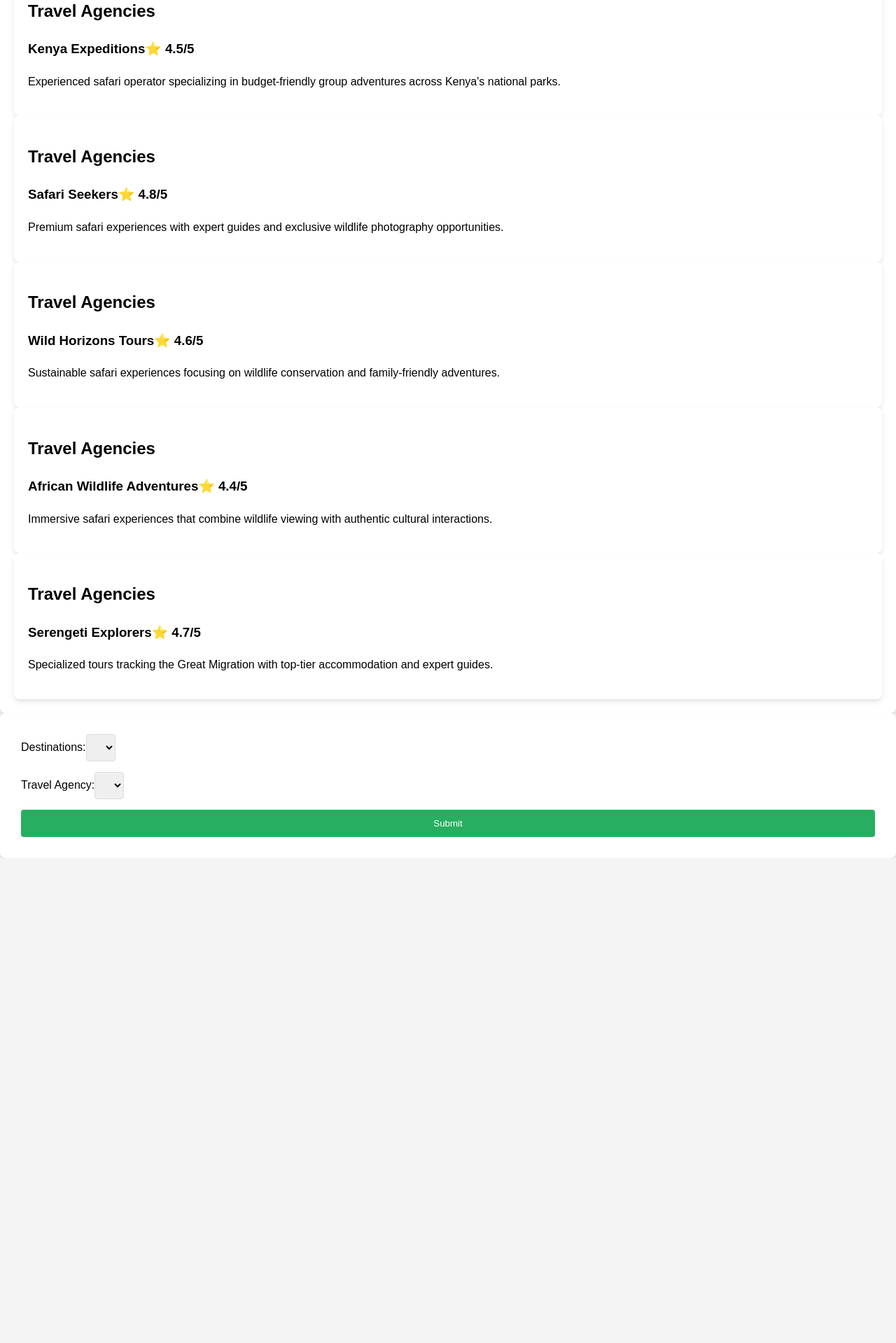
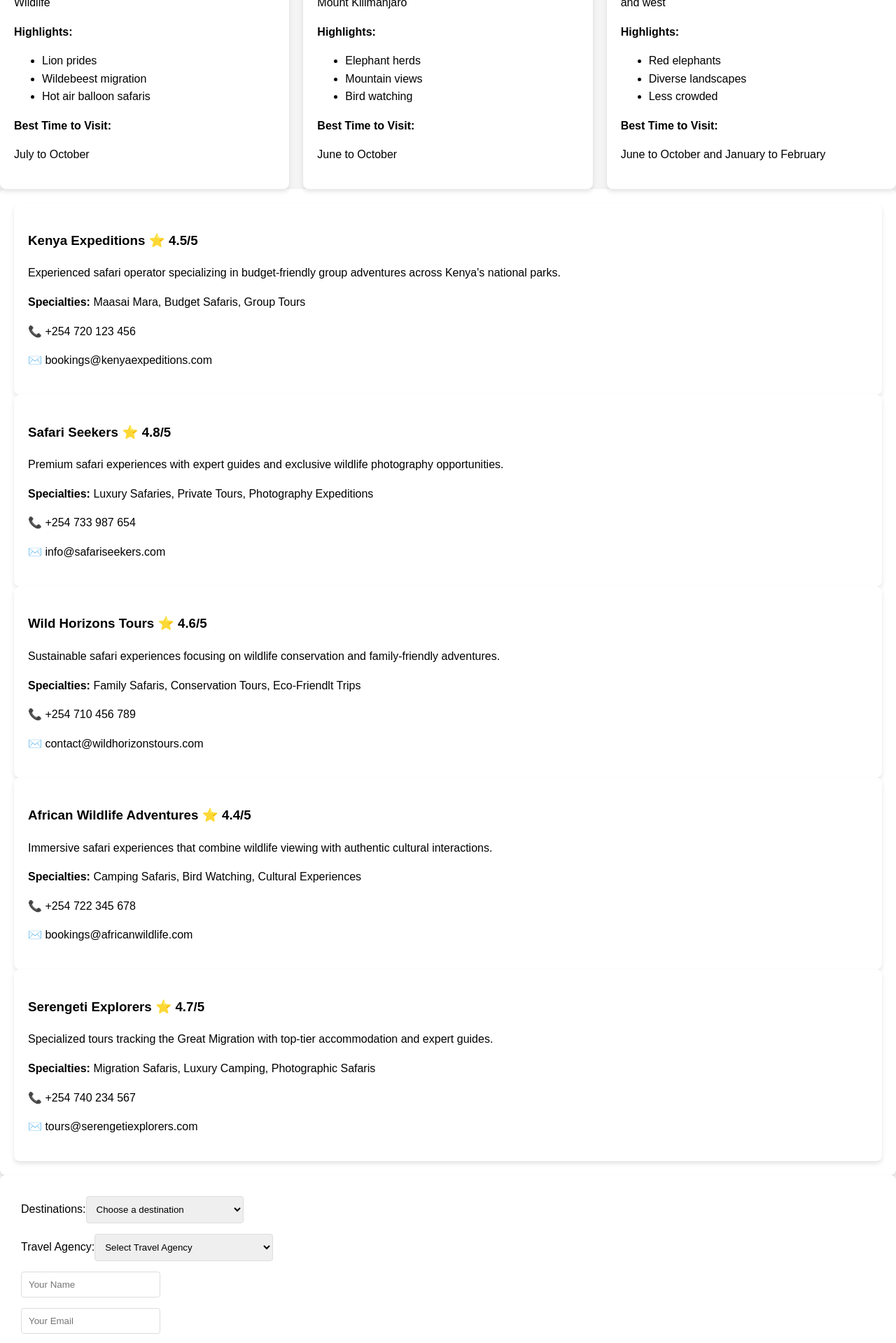
Before and after one commit to NyamburaMD/Duplicating-the-safari-webpage, a React (Create React App) app: page / in a window 1280 px wide. Shown: the part 620-2539 px from the top of the page at 70% size. Before the commit the page ends 1846 px from the top, so only its background shows below. Built offline with nearby package versions, Linux system fonts and the light colour scheme.

Commit message:
complete assignment

```diff
--- a/src/Components/Agency.js
+++ b/src/Components/Agency.js
@@ -1,47 +1,51 @@
 import React from "react";
 import AgencyCard from "./AgencyCard";
- const Agency = () => {
+
+
    const agencies = [
     {
-        name: ["Kenya Expeditions", "⭐ 4.5/5"],
+        name: "Kenya Expeditions  ⭐ 4.5/5",
         description: "Experienced safari operator specializing in budget-friendly group adventures across Kenya's national parks.",
-        specialties: ["Specialties", "Maasai Mara, Budget Safaris, Group Tours"],
+        specialties: "Maasai Mara, Budget Safaris, Group Tours",
         tel: "📞 +254 720 123 456",
         email: "✉️ bookings@kenyaexpeditions.com"
    },
 
    {
-    name: ["Safari Seekers", "⭐ 4.8/5"],
+    name: "Safari Seekers  ⭐ 4.8/5",
     description: "Premium safari experiences with expert guides and exclusive wildlife photography opportunities.",
-    specialties: ["Specialties:", "Luxury Safaries, Private Tours, Photography Expeditions"],
+    specialties: "Luxury Safaries, Private Tours, Photography Expeditions",
     tel:"📞 +254 733 987 654",
     email: "✉️ info@safariseekers.com"
     },
 
     {
-        name: ["Wild Horizons Tours", "⭐ 4.6/5"],
+        name: "Wild Horizons Tours  ⭐ 4.6/5",
         description: "Sustainable safari experiences focusing on wildlife conservation and family-friendly adventures.",
-        specialties: ["Specialties:", "Family Safaris, Conservation Tours, Eco-Friendlt Trips"],
+        specialties: "Family Safaris, Conservation Tours, Eco-Friendlt Trips",
         tel: "📞 +254 710 456 789",
         email: "✉️ contact@wildhorizonstours.com"
    },
 
    {
-    name: ["African Wildlife Adventures", "⭐ 4.4/5"],
+    name: "African Wildlife Adventures  ⭐ 4.4/5",
     description: "Immersive safari experiences that combine wildlife viewing with authentic cultural interactions.",
-    specialties: ["Specialties:", "Camping Safaris, Bird Watching, Cultural Experiences"],
+    specialties: "Camping Safaris, Bird Watching, Cultural Experiences",
     tel: "📞 +254 722 345 678",
     email: "✉️ bookings@africanwildlife.com"
     },
 
     {
-        name: ["Serengeti Explorers", "⭐ 4.7/5"],
+        name: "Serengeti Explorers  ⭐ 4.7/5",
         description: "Specialized tours tracking the Great Migration with top-tier accommodation and expert guides.",
-        specialties: ["Specialties:", "Migration Safaris, Luxury Camping, Photographic Safaris"],
+        specialties: "Migration Safaris, Luxury Camping, Photographic Safaris",
         tel: "📞 +254 740 234 567",
         email: "✉️ tours@serengetiexplorers.com"
    }
-] ;
+];
+
+export {agencies};
+const Agency = () => {
 
    return (
     <div className="agency-card">
--- a/src/Components/AgencyCard.js
+++ b/src/Components/AgencyCard.js
@@ -1,15 +1,16 @@
 import React from "react";
+import "../styles/App.css"
 
 const AgencyCard=({agency}) => {
     return (
         <div className="agency-card">
-            <div>
-                <h2>Travel Agencies</h2>
-            </div>
             <h3>{agency.name}</h3>
             <p>{agency.description}</p>
+            <p><strong>Specialties:</strong> {agency.specialties}</p>
+            <p>{agency.tel}</p>
+            <p>{agency.email}</p>
         </div>
     );
-}
+};
 
 export default AgencyCard;
--- a/src/Components/ContactForm.js
+++ b/src/Components/ContactForm.js
@@ -1,7 +1,8 @@
 //user interactivity, store values, handle submission
 // state
 import React, { useState } from "react";
-import Destinations from "./Destinations";
+import {destinations} from "./Destinations";
+import {agencies} from "./Agency";
 
 const ContactForm = () => {
     const [formData, setFormData] =  useState({
@@ -13,12 +14,15 @@ const ContactForm = () => {
     });
     const handleChange = (event) => {
         const {name,value} = event.target;
-        setFormData({formData,[name]:value});
+        setFormData({...formData, [name]: value});
     };
 
 const handleSubmit = (event) => {
     event.preventDefault();
-    console.log("Form submitted successfully!")
+    console.log("Form submitted successfully:", formData)
+    alert("Message sent");
+    setFormData({name:"", email:"", message:""});
+
 };
 
 return (
@@ -26,12 +30,56 @@ return (
     className="contact-form">
     <label>
       Destinations:
-      <select required>Select Safari Destination</select>
+      <select
+      name="destination"
+      value={formData.destination}
+      onChange={handleChange}
+      required
+      >
+        <option value="">Choose a destination</option>
+        {destinations.map((destination) => (
+            <option key={destination.id} value={destination.title}>{destination.title}</option>
+        ))}
+        </select>
     </label>
 
     <label>
         Travel Agency:
-        <select required>Select Travel Agency</select>
+        <select
+        name="travelAgency"
+        value={formData.travelAgency}
+        onChange={handleChange}
+        required>
+            <option value="">Select Travel Agency</option>
+            {agencies.map((agency, index) => (
+                <option key={index} value={agency.name}>{agency.name}</option>
+            ))}
+            </select>
+    </label>
+
+    <label>
+       <input
+        type="text"
+        name="name"
+        placeholder="Your Name"
+        value={formData.name}
+        onChange={handleChange}
+        />
+    </label>
+
+    <label>
+       <input
+        type="email"
+        name="name"
+        placeholder="Your Email"
+        value={formData.email}
+        onChange={handleChange}
+        required
+        />
+    </label>
+
+    <label>
+        <textarea placeholder="Your Message" required></textarea>
     </label>
 
         <button type="submit">Submit</button>
--- a/src/Components/Destinations.js
+++ b/src/Components/Destinations.js
@@ -8,23 +8,30 @@ const destinations = [
     id: 1,
     title: "Maasai Mara National Reserve",
     image: "https://maxm-imggenurl.web.val.run/maasai-mara-safari-landscape-with-lions-and-acacia-trees",
-    description: "Famous for the Great Migration and Abundant Wildlife"
+    description: "Famous for the Great Migration and Abundant Wildlife",
+    highlights: ["Lion prides", "Wildebeest migration", "Hot air balloon safaris"],
+    bestTime: "July to October"
     },
 
     {
     id: 2,
     title: "Amboseli National Park",
     image: "https://maxm-imggenurl.web.val.run/amboseli-national-park-elephants-with-kilimanjaro-background",
-    description: "Known for large elephant herds with backddrop of Mount Kilimanjaro"
+    description: "Known for large elephant herds with backddrop of Mount Kilimanjaro",
+    highlights: ["Elephant herds", "Mountain views", "Bird watching"],
+    bestTime: "June to October"
     },
 
     {
     id: 3,
     title: "Tsavo National Park",
     image: "https://maxm-imggenurl.web.val.run/tsavo-national-park-red-elephants-and-savanna-landscape",
-    description: "Largest National Park in Kenya, divided into east and west"
+    description: "Largest National Park in Kenya, divided into east and west",
+    highlights: ["Red elephants", "Diverse landscapes", "Less crowded"],
+    bestTime: "June to October and January to February"
     }
-]
+];
+export {destinations};
 
 const Destinations = () => {
     return (
@@ -32,7 +39,15 @@ const Destinations = () => {
         <h2>Our Safari Destinations</h2>
         <div className="destination-grid">
             {destinations.map((destination) => (
-                <SafariCard key={destination.id} destination={destination}/>
+                <SafariCard
+                key={destination.id}
+                image={destination.image}
+                title={destination.title}
+                description={destination.description}
+                highlights={destination.highlights}
+                bestTime={destination.bestTime}
+
+                />
             ))}
         </div>
 
--- a/src/Components/SafariCard.js
+++ b/src/Components/SafariCard.js
@@ -1,14 +1,22 @@
-//hover effects and toggles
-//state
 import React from "react";
+import "../styles/App.css";
 
-const SafariCard = ({ image, title, description}) => {
+const SafariCard = ({ image, title, description, highlights, bestTime}) => {
     return (
         <div className="safari-card">
             <img src={image} alt={title} className="destination-image"/>
             <div className="destination-content">
                 <h3>{title}</h3>
                 <p>{description}</p>
+                <p><strong>Highlights:</strong></p>
+                <ul>
+                    {highlights.map((item, index) =>(
+                        <li key={index}>{item}</li>
+                    ))}
+                </ul>
+                <p><strong>Best Time to Visit:</strong></p>
+                <p>{bestTime}</p>
+
             </div>
         </div>
     );
--- a/src/styles/App.css
+++ b/src/styles/App.css
@@ -63,7 +63,6 @@ body {
     display: grid;
     grid-template-columns: repeat(auto-fit, minmax(250px, 1fr));
     gap: 20px;
-    margin-bottom: 30px;
   }
 
   .agency-card {
```
